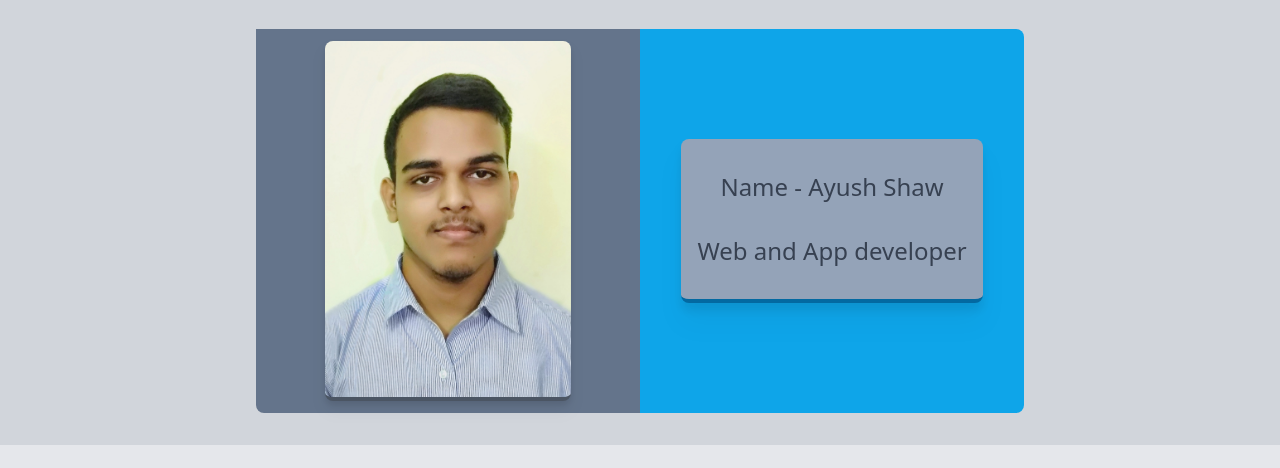
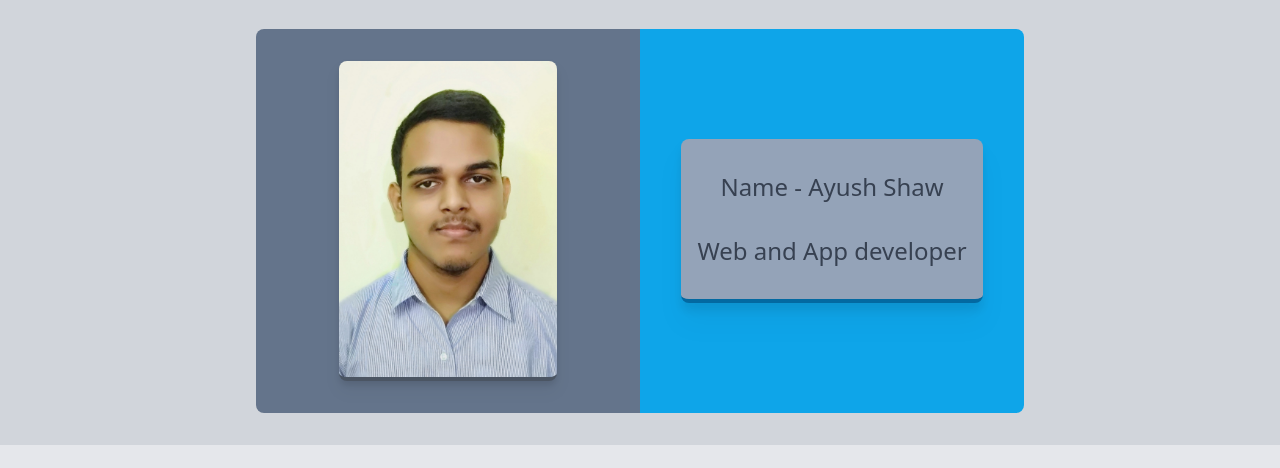
Before and after one commit to ayushshaw90/portfolio-site, a website built with Vite: page index.html in a window 1280 px wide. Shown: the part 67-535 px from the top of the page. Built offline with nearby package versions, Linux system fonts and the light colour scheme.

Commit message:
ready for deployment

```diff
--- a/index.html
+++ b/index.html
@@ -5,7 +5,7 @@
     <meta charset="UTF-8">
     <meta http-equiv="X-UA-Compatible" content="IE=edge">
     <meta name="viewport" content="width=device-width, initial-scale=1.0">
-    <link rel="stylesheet" href="input.css">
+    <link rel="stylesheet" href="output.css">
     <title>Portfolio-site</title>
 </head>
 
@@ -30,7 +30,7 @@
     <div id="Home" class="bg-gray-300 mx-auto">
         <div class="w-fit mx-auto py-8 md:flex ">
             <div class="h-90 w-90 md:h-96 md:w-96 bg-slate-500 rounded-t-lg md:rounded-t-none md:rounded-l-lg flex">
-                <img src="./assets/profile.jpg" alt="" class="h-90 my-auto mx-auto border-b-4 drop-shadow-lg hover:drop-shadow-none ease-in-out duration-300 border-gray-600 rounded-lg">
+                <img src="./assets/profile.jpg" alt="" class="h-80 md:h-90 my-auto mx-auto border-b-4 drop-shadow-lg hover:drop-shadow-none ease-in-out duration-300 border-gray-600 rounded-lg">
             </div>
             <div class=" h-80 md:h-96 md:w-96 bg-sky-500 flex rounded-b-lg md:rounded-b-none md:rounded-r-lg">
                 <div class='h-fit md:w-fit mx-auto my-auto bg-slate-400 rounded-lg px-4 border-b-4 border-sky-700 hover:drop-shadow-none drop-shadow-xl ease-in-out duration-300'>
```
Also changed, not shown: output.css (added).
